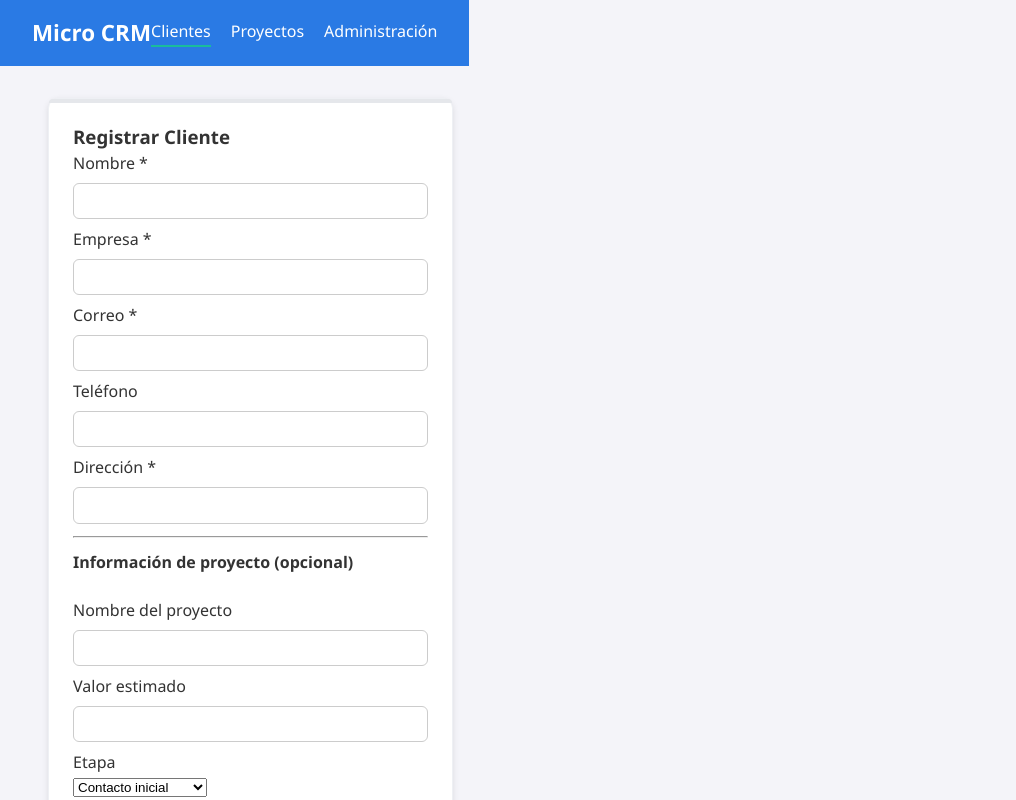
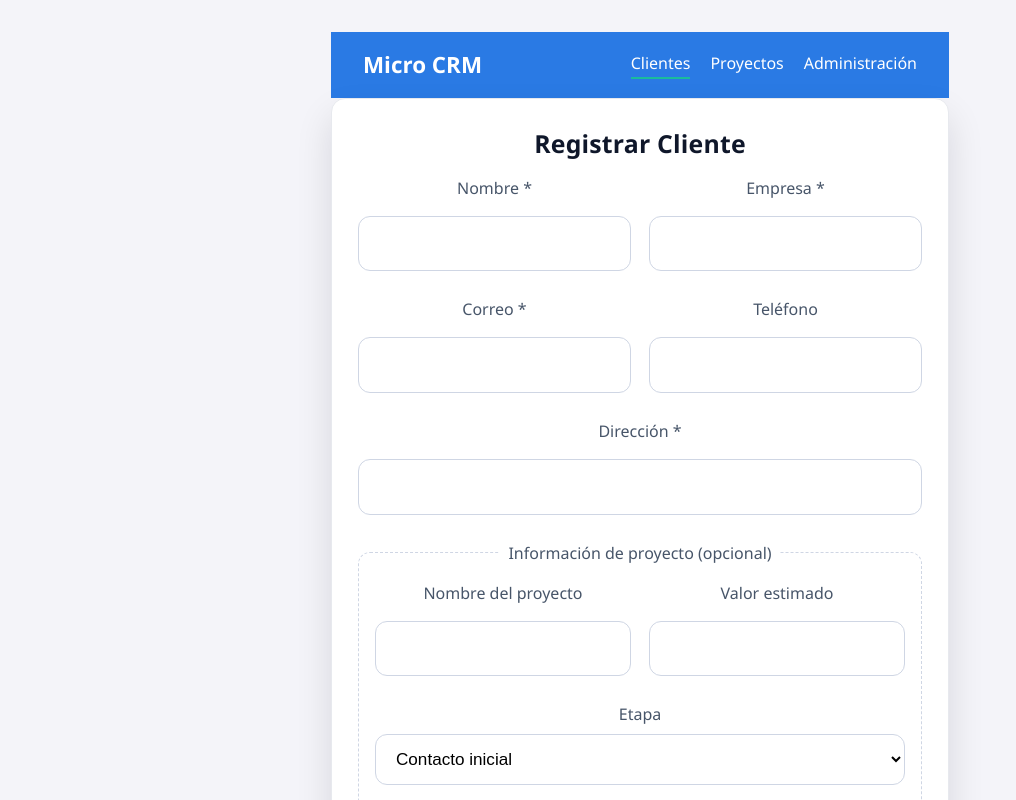
Before and after one commit to zemogc/MicroCRM, a React (Vite) app in the folder project/micro-crm/: page /clientes in a window 1280 px wide. Shown: the top 800 px of the page, without its empty margins (0-1016 px from the left). Built offline with nearby package versions, Linux system fonts and the light colour scheme.

Commit message:
Ajuste diseño clientes

```diff
--- a/project/micro-crm/src/App.jsx
+++ b/project/micro-crm/src/App.jsx
@@ -5,6 +5,7 @@ import Clientes from "./modules/Clientes/Clientes";
 import Proyectos from "./modules/Proyectos/Proyectos";
 import Administracion from "./modules/Administracion/Administracion";
 import "./styles/global.css";
+import "./App.css"; // importa los ajustes de App
 import { useState } from "react";
 
 function App() {
@@ -13,7 +14,8 @@ function App() {
   return (
     <Router>
       <Navbar />
-      <main className="container">
+      {/* OJO: ya NO usamos className="container" para evitar el choque */}
+      <main className="app-shell">
         <Routes>
           <Route path="/" element={<Inicio />} />
           <Route path="/clientes" element={<Clientes setClientes={setClientes} />} />
--- /dev/null
+++ b/project/micro-crm/src/modules/Clientes/ClienteForm.css
@@ -0,0 +1,138 @@
+:root{
+  --cf-max: 980px;         /* antes 860px -> más ancho */
+  --cf-gap: 18px;          /* más separación vertical/horizontal */
+  --cf-pad: 26px;          /* padding del contenedor */
+  --cf-radius: 14px;
+  --cf-shadow: 0 18px 36px rgba(2, 6, 23, .12);
+  --cf-border: #e7e9ee;
+
+  --cf-text: #0f172a;
+  --cf-muted: #475569;     /* un poco más “fuerte” para legibilidad */
+  --cf-surface: #ffffff;
+
+  --cf-ok-bg: #e6ffed;
+  --cf-ok-fg: #127c39;
+  --cf-err-bg: #ffecec;
+  --cf-err-fg: #b91c1c;
+
+  --cf-ring: 59 130 246;   /* rgb del azul para el focus */
+}
+
+/* Contenedor principal del formulario */
+.cliente-form{
+  max-width: var(--cf-max);
+  margin: 0 auto;
+  background: var(--cf-surface);
+  border: 1px solid var(--cf-border);
+  border-radius: var(--cf-radius);
+  box-shadow: var(--cf-shadow);
+  padding: var(--cf-pad);
+  color: var(--cf-text);
+}
+
+/* Aumentamos la escala general del formulario */
+.cliente-form__form{
+  font-size: 1.06rem;         /* ↑ tamaño base del texto */
+  line-height: 1.5;
+}
+
+/* Título */
+.cliente-form__title{
+  margin: 0 0 14px;
+  font-size: 1.55rem;         /* antes 1.35rem */
+  font-weight: 800;
+  letter-spacing: .2px;
+}
+
+/* Alertas */
+.cliente-form__alert{
+  margin-bottom: 16px;
+  padding: 12px 14px;
+  border-radius: 12px;
+  font-size: 1rem;            /* un pelín más grande */
+}
+.cliente-form__alert--ok{
+  background: var(--cf-ok-bg);
+  color: var(--cf-ok-fg);
+  border: 1px solid #c9f5d3;
+}
+.cliente-form__alert--err{
+  background: var(--cf-err-bg);
+  color: var(--cf-err-fg);
+  border: 1px solid #f5c9c9;
+}
+
+/* Grid de campos */
+.cliente-form__grid{
+  display: grid;
+  gap: var(--cf-gap);
+  grid-template-columns: 1fr;
+  margin-bottom: 18px;
+}
+@media (min-width: 760px){
+  .cliente-form__grid{ grid-template-columns: 1fr 1fr; }
+}
+.field{ display: grid; gap: 8px; }
+.field--full{ grid-column: 1 / -1; }
+
+/* Labels e inputs (más grandes y cómodos) */
+.field label{
+  font-size: 1rem;            /* antes .95rem */
+  color: var(--cf-muted);
+}
+
+.field input,
+.field select{
+  width: 100%;
+  padding: 14px 16px;         /* antes 12x14 */
+  border: 1px solid #cfd6e4;
+  border-radius: 12px;
+  font-size: 1.07rem;         /* antes 1rem */
+  line-height: 1.5;
+  outline: none;
+  background: #fff;
+  transition: border-color .15s ease, box-shadow .15s ease;
+}
+
+.field input::placeholder{ color: #94a3b8; }
+
+.field input:focus,
+.field select:focus{
+  border-color: rgb(var(--cf-ring));
+  box-shadow: 0 0 0 4px rgba(var(--cf-ring), .18);
+}
+
+/* Fieldset proyecto */
+.cliente-form__fieldset{
+  border: 1px dashed #cfd6e4;
+  border-radius: 12px;
+  padding: 16px;
+  margin: 8px 0 18px;
+}
+.cliente-form__fieldset legend{
+  padding: 0 8px;
+  font-size: 1rem;
+  color: var(--cf-muted);
+}
+
+/* Acciones */
+.cliente-form__actions{
+  display: flex;
+  gap: 12px;
+  margin-top: 8px;
+}
+
+/* Botón secundario “ghost” */
+.btn.btn--ghost{
+  background: transparent;
+  color: #111827;
+  border: 1px solid #cfd6e4;
+}
+.btn.btn--ghost:hover{ background: #f7f9fc; }
+
+/* También agrandamos los .btn globales cuando estén dentro del formulario */
+.cliente-form .btn{
+  padding: 0.8rem 1.25rem;    /* antes 0.6 x 1.2 aprox (global) */
+  font-size: 1.02rem;
+  border-radius: 10px;
+}
--- a/project/micro-crm/src/modules/Clientes/ClienteForm.jsx
+++ b/project/micro-crm/src/modules/Clientes/ClienteForm.jsx
@@ -1,4 +1,5 @@
 import { useState, useEffect } from "react";
+import "./ClienteForm.css";
 
 export default function ClienteForm({ clientes = [], editClient = null, onSave, onCancelEdit }) {
   const [nombre, setNombre] = useState("");
@@ -9,7 +10,6 @@ export default function ClienteForm({ clientes = [], editClient = null, onSave,
   const [projNombre, setProjNombre] = useState("");
   const [projValor, setProjValor] = useState("");
   const [projEtapa, setProjEtapa] = useState("contacto inicial");
-
   const [mensaje, setMensaje] = useState("");
 
   useEffect(() => {
@@ -19,7 +19,9 @@ export default function ClienteForm({ clientes = [], editClient = null, onSave,
       setCorreo(editClient.correo || "");
       setTelefono(editClient.telefono || "");
       setDireccion(editClient.direccion || "");
-
+      setProjNombre("");
+      setProjValor("");
+      setProjEtapa("contacto inicial");
     } else {
       setNombre(""); setEmpresa(""); setCorreo(""); setTelefono(""); setDireccion("");
       setProjNombre(""); setProjValor(""); setProjEtapa("contacto inicial");
@@ -27,14 +29,11 @@ export default function ClienteForm({ clientes = [], editClient = null, onSave,
   }, [editClient]);
 
   const validarCorreo = (email) => /^[^\s@]+@[^\s@]+\.[^\s@]+$/.test(email);
-
-  const esDuplicado = (email) => {
-    return clientes.some(c => c.correo?.toLowerCase() === email.toLowerCase() && c.id !== editClient?.id);
-  };
+  const esDuplicado = (email) =>
+    clientes.some(c => c.correo?.toLowerCase() === email.toLowerCase() && c.id !== editClient?.id);
 
   const handleSubmit = (e) => {
     e.preventDefault();
-    // Validaciones
     if (!nombre.trim() || !empresa.trim() || !correo.trim() || !direccion.trim()) {
       setMensaje("Por favor complete todos los campos obligatorios (nombre, empresa, correo, dirección).");
       return;
@@ -48,7 +47,6 @@ export default function ClienteForm({ clientes = [], editClient = null, onSave,
       return;
     }
 
-    // construimos el objeto cliente (sin id: parent lo generará o usará el existente)
     const clientePayload = {
       nombre: nombre.trim(),
       empresa: empresa.trim(),
@@ -57,7 +55,6 @@ export default function ClienteForm({ clientes = [], editClient = null, onSave,
       direccion: direccion.trim()
     };
 
-    // creamos proyecto opcional solo si se escribio nombre de proyecto
     let proyectoPayload = null;
     if (projNombre.trim()) {
       proyectoPayload = {
@@ -70,60 +67,99 @@ export default function ClienteForm({ clientes = [], editClient = null, onSave,
     onSave(clientePayload, proyectoPayload);
     setMensaje(editClient ? "Cliente actualizado." : "Cliente registrado.");
 
-    // limpiar formulario
     if (!editClient) {
       setNombre(""); setEmpresa(""); setCorreo(""); setTelefono(""); setDireccion("");
       setProjNombre(""); setProjValor(""); setProjEtapa("contacto inicial");
     }
-    // limpiar mensaje
     setTimeout(() => setMensaje(""), 3000);
   };
 
   return (
-    <div className="card">
-      {mensaje && <div style={{padding:8, marginBottom:12, borderRadius:6, backgroundColor: mensaje.includes("registrado") || mensaje.includes("actualizado") ? "#e6ffed" : "#ffecec", color: mensaje.includes("registrado") || mensaje.includes("actualizado") ? "green" : "crimson"}}>{mensaje}</div>}
-      <form onSubmit={handleSubmit}>
-        <h3>{editClient ? "Editar Cliente" : "Registrar Cliente"}</h3>
+    <section className="cliente-form">
+      {mensaje && (
+        <div
+          className={`cliente-form__alert ${
+            mensaje.includes("registrado") || mensaje.includes("actualizado")
+              ? "cliente-form__alert--ok"
+              : "cliente-form__alert--err"
+          }`}
+          role="status"
+        >
+          {mensaje}
+        </div>
+      )}
 
-        <label>Nombre *</label>
-        <input value={nombre} onChange={e => setNombre(e.target.value)} />
+      <form onSubmit={handleSubmit} className="cliente-form__form">
+        <h3 className="cliente-form__title">
+          {editClient ? "Editar Cliente" : "Registrar Cliente"}
+        </h3>
 
-        <label>Empresa *</label>
-        <input value={empresa} onChange={e => setEmpresa(e.target.value)} />
+        <div className="cliente-form__grid">
+          <div className="field">
+            <label htmlFor="cf-nombre">Nombre *</label>
+            <input id="cf-nombre" value={nombre} onChange={e => setNombre(e.target.value)} />
+          </div>
 
-        <label>Correo *</label>
-        <input type="email" value={correo} onChange={e => setCorreo(e.target.value)} />
+          <div className="field">
+            <label htmlFor="cf-empresa">Empresa *</label>
+            <input id="cf-empresa" value={empresa} onChange={e => setEmpresa(e.target.value)} />
+          </div>
 
-        <label>Teléfono</label>
-        <input value={telefono} onChange={e => setTelefono(e.target.value)} />
+          <div className="field">
+            <label htmlFor="cf-correo">Correo *</label>
+            <input id="cf-correo" type="email" value={correo} onChange={e => setCorreo(e.target.value)} />
+          </div>
 
-        <label>Dirección *</label>
-        <input value={direccion} onChange={e => setDireccion(e.target.value)} />
+          <div className="field">
+            <label htmlFor="cf-telefono">Teléfono</label>
+            <input id="cf-telefono" value={telefono} onChange={e => setTelefono(e.target.value)} />
+          </div>
 
-        <hr style={{margin:"12px 0"}} />
+          <div className="field field--full">
+            <label htmlFor="cf-direccion">Dirección *</label>
+            <input id="cf-direccion" value={direccion} onChange={e => setDireccion(e.target.value)} />
+          </div>
+        </div>
 
-        <h4>Información de proyecto (opcional)</h4><br></br>
+        <fieldset className="cliente-form__fieldset">
+          <legend>Información de proyecto (opcional)</legend>
 
-        <label>Nombre del proyecto</label>
-        <input value={projNombre} onChange={e => setProjNombre(e.target.value)} />
+          <div className="cliente-form__grid">
+            <div className="field">
+              <label htmlFor="cf-proj-nombre">Nombre del proyecto</label>
+              <input id="cf-proj-nombre" value={projNombre} onChange={e => setProjNombre(e.target.value)} />
+            </div>
 
-        <label>Valor estimado</label>
-        <input type="number" value={projValor} onChange={e => setProjValor(e.target.value)} />
+            <div className="field">
+              <label htmlFor="cf-proj-valor">Valor estimado</label>
+              <input id="cf-proj-valor" type="number" value={projValor} onChange={e => setProjValor(e.target.value)} />
+            </div>
 
-        <label>Etapa</label><br></br>
-        <select value={projEtapa} onChange={e => setProjEtapa(e.target.value)}>
+            <div className="field field--full">
+              <label htmlFor="cf-proj-etapa">Etapa</label>
+              <select id="cf-proj-etapa" value={projEtapa} onChange={e => setProjEtapa(e.target.value)}>
                 <option value="contacto inicial">Contacto inicial</option>
                 <option value="propuesta enviada">Propuesta enviada</option>
                 <option value="negociación">Negociación</option>
                 <option value="estado positivo">Estado positivo</option>
                 <option value="estado negativo">Estado negativo</option>
               </select>
+            </div>
+          </div>
+        </fieldset>
 
-        <div style={{marginTop:12}}>
-          <button className="btn" type="submit">{editClient ? "Actualizar Cliente" : "Registrar Cliente"}</button>
-          {editClient && <button type="button" style={{marginLeft:10}} className="btn" onClick={onCancelEdit}>Cancelar</button>}
+        <div className="cliente-form__actions">
+          <button className="btn" type="submit">
+            {editClient ? "Actualizar Cliente" : "Registrar Cliente"}
+          </button>
+
+          {editClient && (
+            <button type="button" className="btn btn--ghost" onClick={onCancelEdit}>
+              Cancelar
+            </button>
+          )}
         </div>
       </form>
-    </div>
+    </section>
   );
 }
```
Lines whose indentation alone changed are shown as unchanged.
